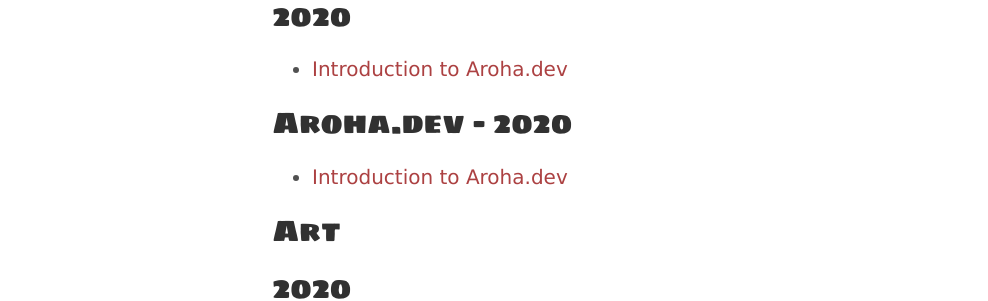
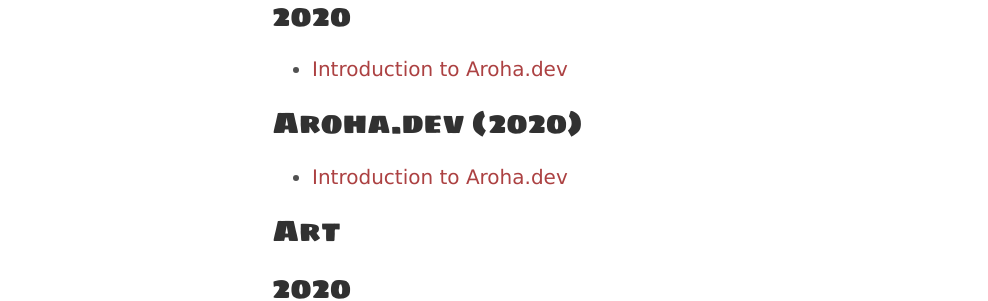
Before and after one commit to tracyjordan/tracyjordan.github.io, a Jekyll site: the page built from categories.md, in a window 1280 px wide. Shown: the part 343-644 px from the top of the page, without its empty margins (8-996 px from the left). Built offline with Jekyll 4.4.1, drawn with Linux system fonts in a browser that asks for light colours.

```diff
--- a/categories.md
+++ b/categories.md
@@ -21,7 +21,7 @@ The posts on this site are in categories and listed below in sequence from newer
 
 {% assign postsByYear = (site.categories.['aroha'] | group_by_exp:"post", "post.date | date: '%Y'" %}
 {% for year in postsByYear %}
-<h2>Aroha.dev - {{ year.name }}</h2>
+<h2>Aroha.dev ({{ year.name }})</h2>
 <ul>
 {% for post in year.items %}
 {% assign postYear = post.date | date:"%Y" %}
```
